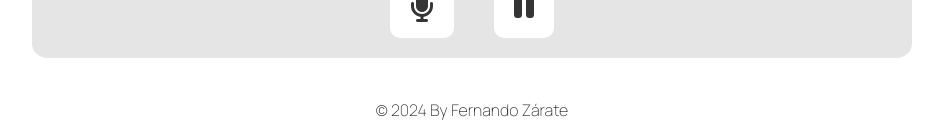
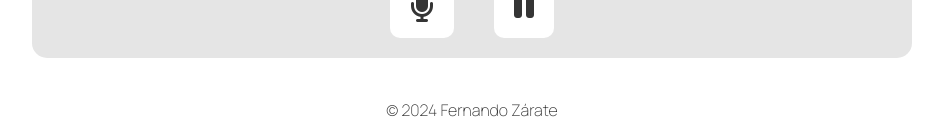
Before and after one commit to fernandozarate07/tuner-app, a React (Vite) app: page / in a window 1280 px wide. Shown: the part 659-797 px from the top of the page, without its empty margins (168-1111 px from the left). Built offline with nearby package versions, Linux system fonts and the light colour scheme.

Commit message:
Change footer name

```diff
--- a/src/components/Footer/Footer.jsx
+++ b/src/components/Footer/Footer.jsx
@@ -1,7 +1,7 @@
 const Footer = () => {
   return (
     <div className="flex-c-c">
-      <span className="text-xs pading-bl-20">&copy; {new Date().getFullYear()} By Fernando Zárate</span>
+      <span className="text-xs pading-bl-20">&copy; {new Date().getFullYear()} Fernando Zárate</span>
     </div>
   );
 };
```
